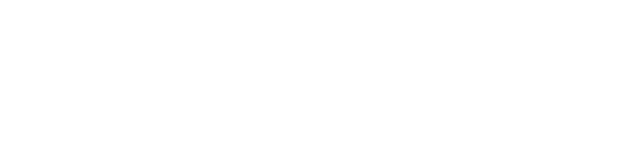
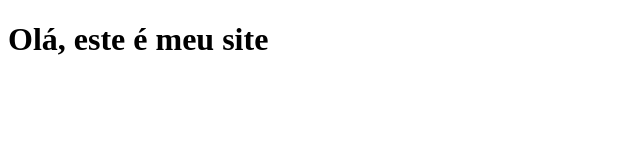
Before and after one commit to fabiobarboza7/fabiobarboza7.github.io, a plain HTML site: page index.html in a window 1280 px wide. Shown: the whole page, without its empty margins (0-640 px from the left). Drawn offline with Linux system fonts and the light colour scheme.

Commit message:
adicionando primeiras linhas de códigols

```diff
--- a/index.html
+++ b/index.html
@@ -1,9 +1,10 @@
 <!DOCTYPE html>
 <html>
 <head>
+  <title>teste</title>
 
 </head>
 <body>
-
+  <h1>Olá, este é meu site</h1>
 </body>
 </html>
```
